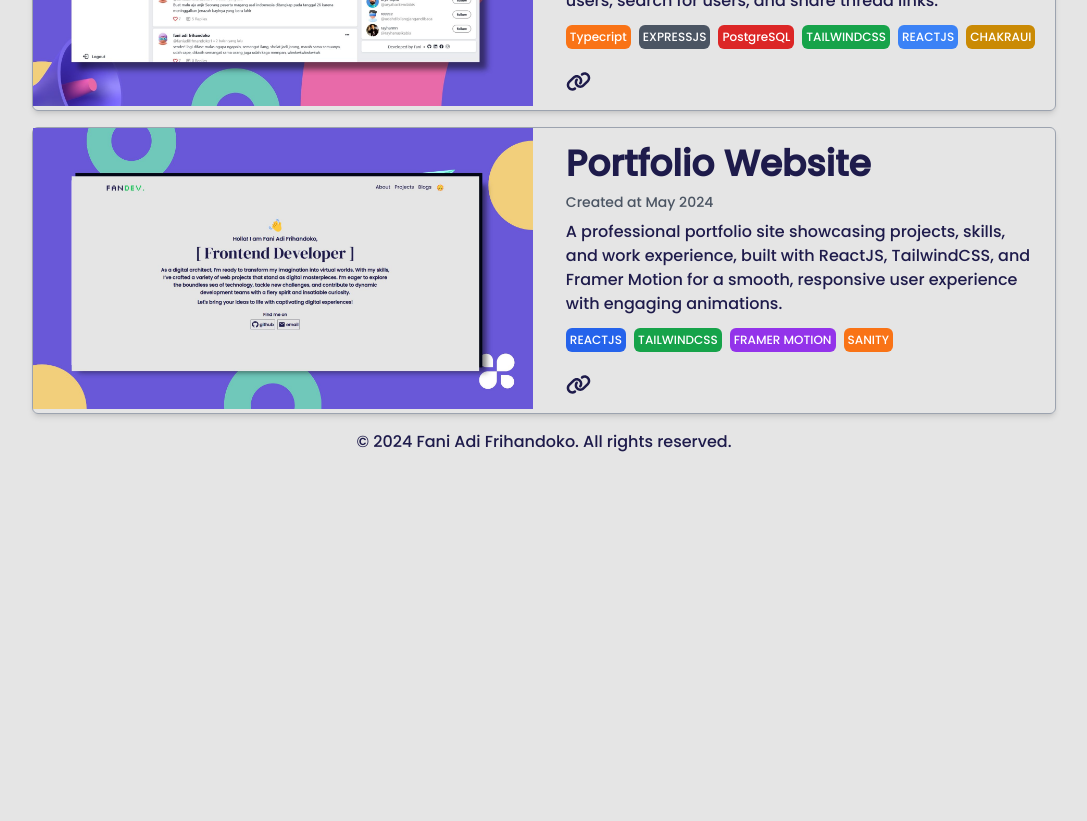
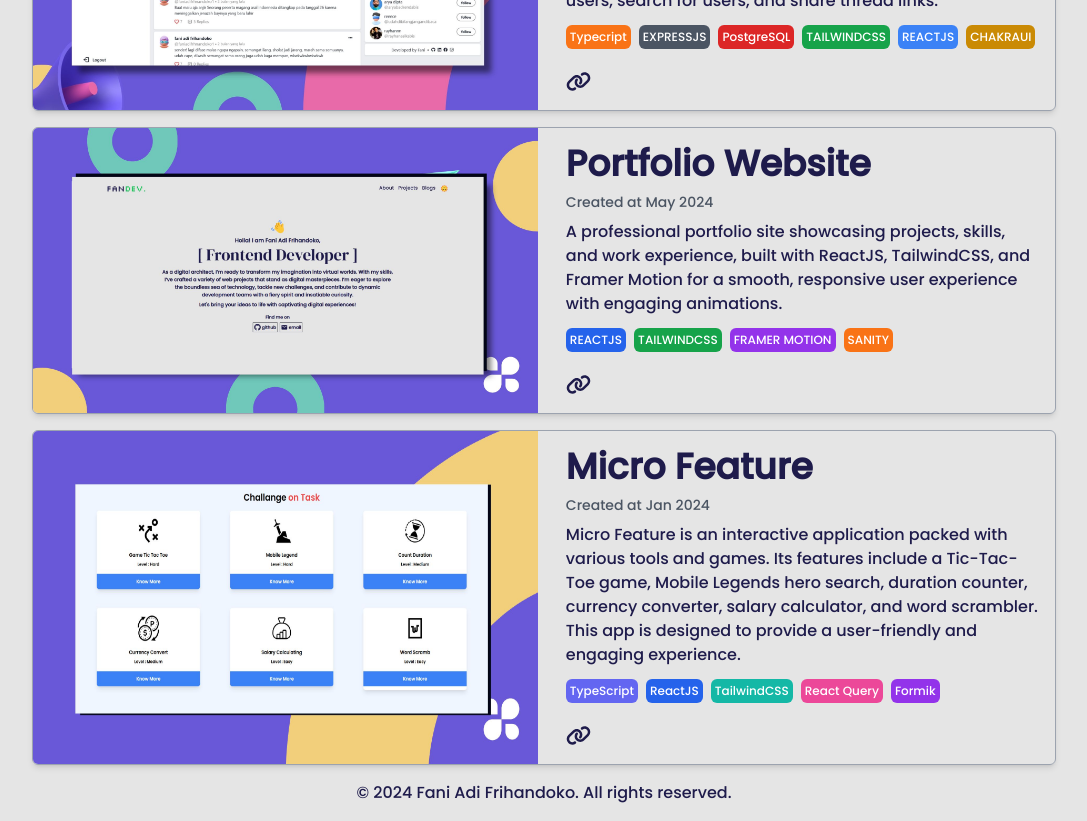
Before and after one commit to faniadifrihandoko1/creativefolio, a Next.js app: page /projects in a window 1280 px wide. Shown: the part 380-1201 px from the top of the page, without its empty margins (96-1183 px from the left). Before the commit the page ends 850 px from the top, so only its background shows below. Built offline with nearby package versions, Linux system fonts and the light colour scheme.

Commit message:
add new project

```diff
--- a/app/(client)/projects/page.tsx
+++ b/app/(client)/projects/page.tsx
@@ -51,6 +51,23 @@ const dummyProjects: Project[] = [
     ],
     url: "https://fanidev.vercel.app/",
   },
+  {
+    image: "/images/micro-feature.jpg",
+    title: "Micro Feature",
+    date: "Jan 2024",
+    description:
+      "Micro Feature is an interactive application packed with various tools and games. Its features include a Tic-Tac-Toe game, Mobile Legends hero search, duration counter, currency converter, salary calculator, and word scrambler. This app is designed to provide a user-friendly and engaging experience.",
+    technologies: [
+      { name: "TypeScript", color: "bg-indigo-500" },
+      { name: "ReactJS", color: "bg-blue-600" },
+      { name: "TailwindCSS", color: "bg-teal-500" },
+      { name: "React Query", color: "bg-pink-500" },
+      { name: "Formik", color: "bg-purple-600" },
+    ],
+    url: "https://micro-feature-by-fani.vercel.app/",
+  },
+
+  // ,
 
   // Tambahkan lebih banyak proyek jika diperlukan
 ];
--- a/app/components/Fragements/ProjectCard/index.tsx
+++ b/app/components/Fragements/ProjectCard/index.tsx
@@ -26,11 +26,17 @@ const ProjectCard = ({
   url,
 }: Project) => {
   return (
-    <div className="card flex flex-col md:flex-row gap-1 md:gap-3 shadow-md border-[1px] z-50 rounded-md border-gray-400">
+    <div className="card flex flex-col md:flex-row gap-1 md:gap-3 shadow-md border-[1px] z-50 rounded-md border-gray-400 max-h-[400px] md:max-h-[500px] lg:max-h-[600px] overflow-hidden">
       <div className="image md:w-1/2 z-0">
-        <Image src={image} width={500} height={300} alt={`project ${title}`} />
+        <Image
+          src={image}
+          width={500}
+          height={300}
+          alt={`project ${title}`}
+          className=" w-full h-full"
+        />
       </div>
-      <div className="body flex flex-col gap-1 md:gap-2 p-4 md:w-1/2">
+      <div className="body flex flex-col gap-1 md:gap-2 p-4 md:w-1/2 overflow-y-auto">
         <h1
           className={`text-3xl md:text-4xl font-extrabold text-indigo-950 dark:text-bgBody`}
         >
```
Also changed, not shown: public/images/micro-feature.jpg (added).
